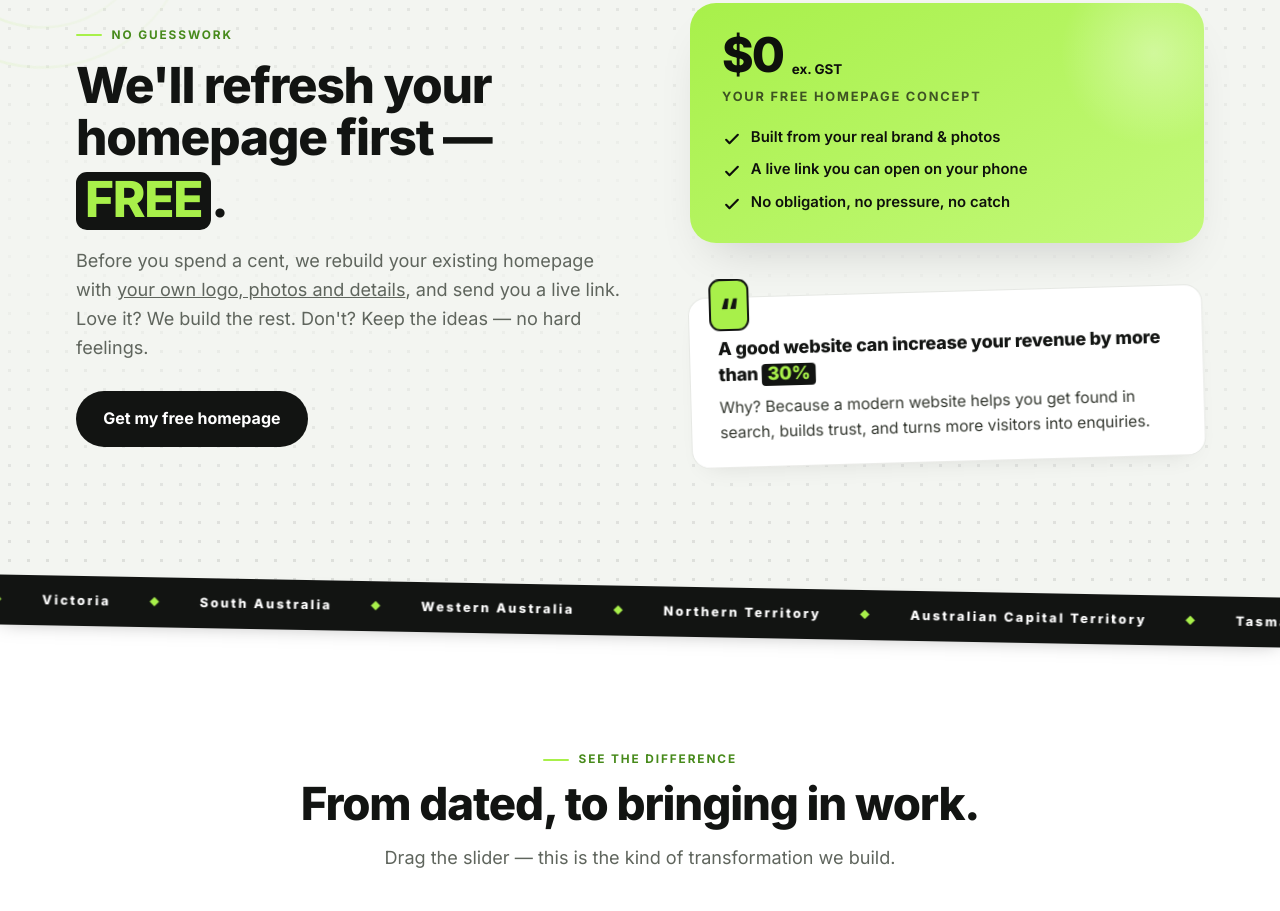
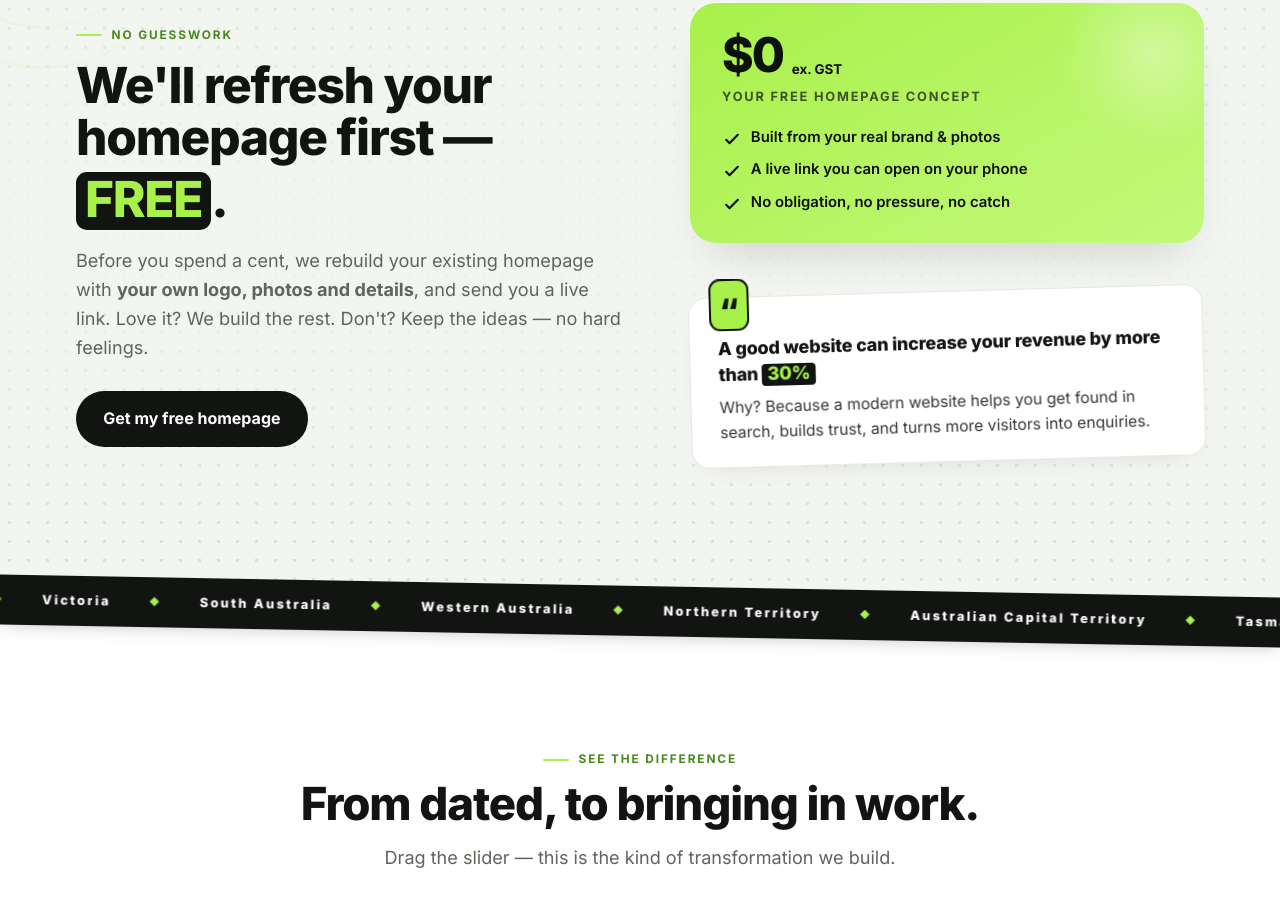
Before and after one commit to siterefresh-com-au/site-refresh, a plain HTML site: page index.html in a window 1280 px wide. Shown: the part 1067-1978 px from the top of the page. Drawn offline with Linux system fonts and the light colour scheme.

Commit message:
Emphasise free redesign details

```diff
--- a/index.html
+++ b/index.html
@@ -619,7 +619,7 @@
     <div class="reveal">
       <span class="chip">No guesswork</span>
       <h2 style="font-size:clamp(2.1rem,4vw,3.1rem);margin-top:.9rem">We'll refresh your homepage first — <span style="white-space:nowrap"><span class="hlx" style="margin-top:.18em">FREE</span>.</span></h2>
-      <p style="font-size:1.13rem;color:var(--muted);margin-top:1rem;max-width:48ch">Before you spend a cent, we rebuild your existing homepage with <u>your own logo, photos and details</u>, and send you a live link. Love it? We build the rest. Don't? Keep the ideas — no hard feelings.</p>
+      <p style="font-size:1.13rem;color:var(--muted);margin-top:1rem;max-width:48ch">Before you spend a cent, we rebuild your existing homepage with <strong>your own logo, photos and details</strong>, and send you a live link. Love it? We build the rest. Don't? Keep the ideas — no hard feelings.</p>
       <a class="btn btn-ink" href="#contact" style="margin-top:1.8rem">Get my free homepage</a>
     </div>
     <div class="fcol">
```
